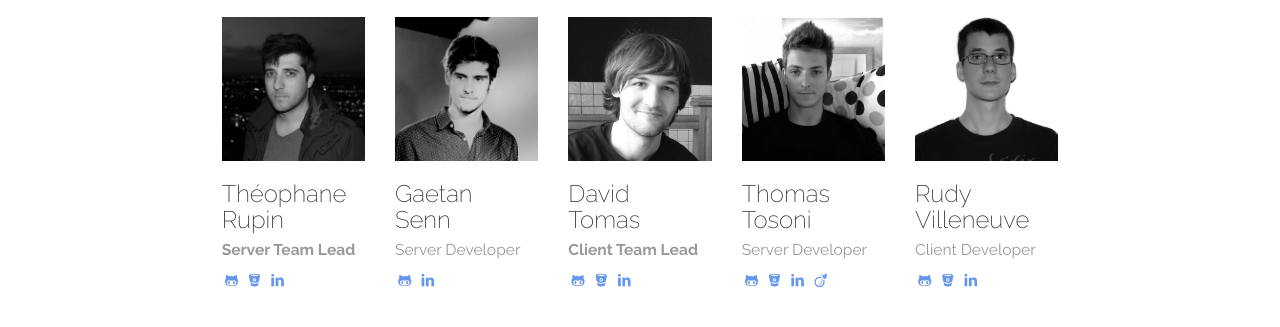
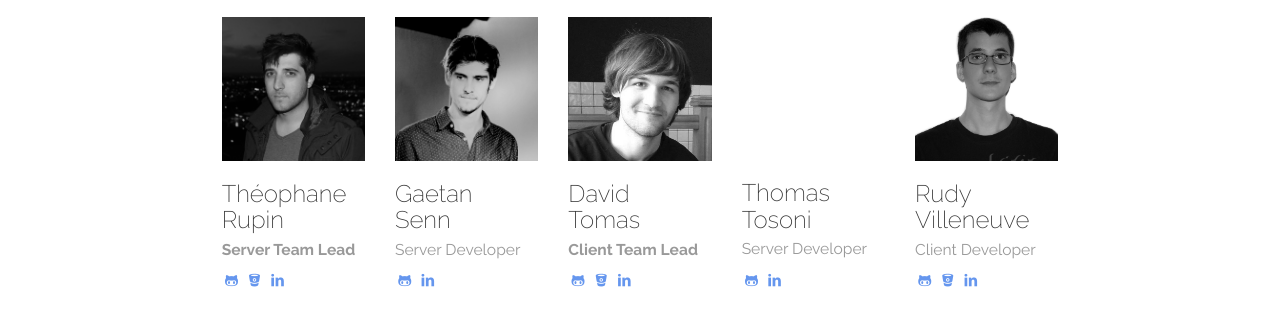
Before and after one commit to thomastosoni/widev-landing-page, a plain HTML site: page index.html in a window 1280 px wide. Shown: the part 3219-3546 px from the top of the page. Drawn offline with nearby package versions, Linux system fonts and the light colour scheme; some packages are replaced by stand-ins of ours.

Commit message:
Remove Picture

```diff
--- a/index.html
+++ b/index.html
@@ -376,13 +376,11 @@
 
       <!-- Team member - 3 -->
       <div class="col-md-2">
-        <img class="img-responsive image-team" src="images/team/tosoni_t.jpg" alt="">
+        <div class="img-responsive image-team" style="height: 143px;"></div>
         <h3>Thomas<br>Tosoni<br><small>Server Developer</small></h3>
         <i></i>
         <a href="https://github.com/thomas-tosoni"><i class="icon-github"></i></a>
-        <a href="https://bitbucket.org/ttosoni"><i class="icon-bitbucket"></i></a>
         <a href="https://www.linkedin.com/in/thomastosoni"><i class="icon-linkedin"></i></a>
-        <a href="http://www.viadeo.com/fr/profile/thomas.tosoni"><i class="icon-viadeo"></i></a>
       </div>
 
       <!-- Team member - 3 -->
```
Also changed, not shown: images/team/tosoni_t.jpg (deleted).
